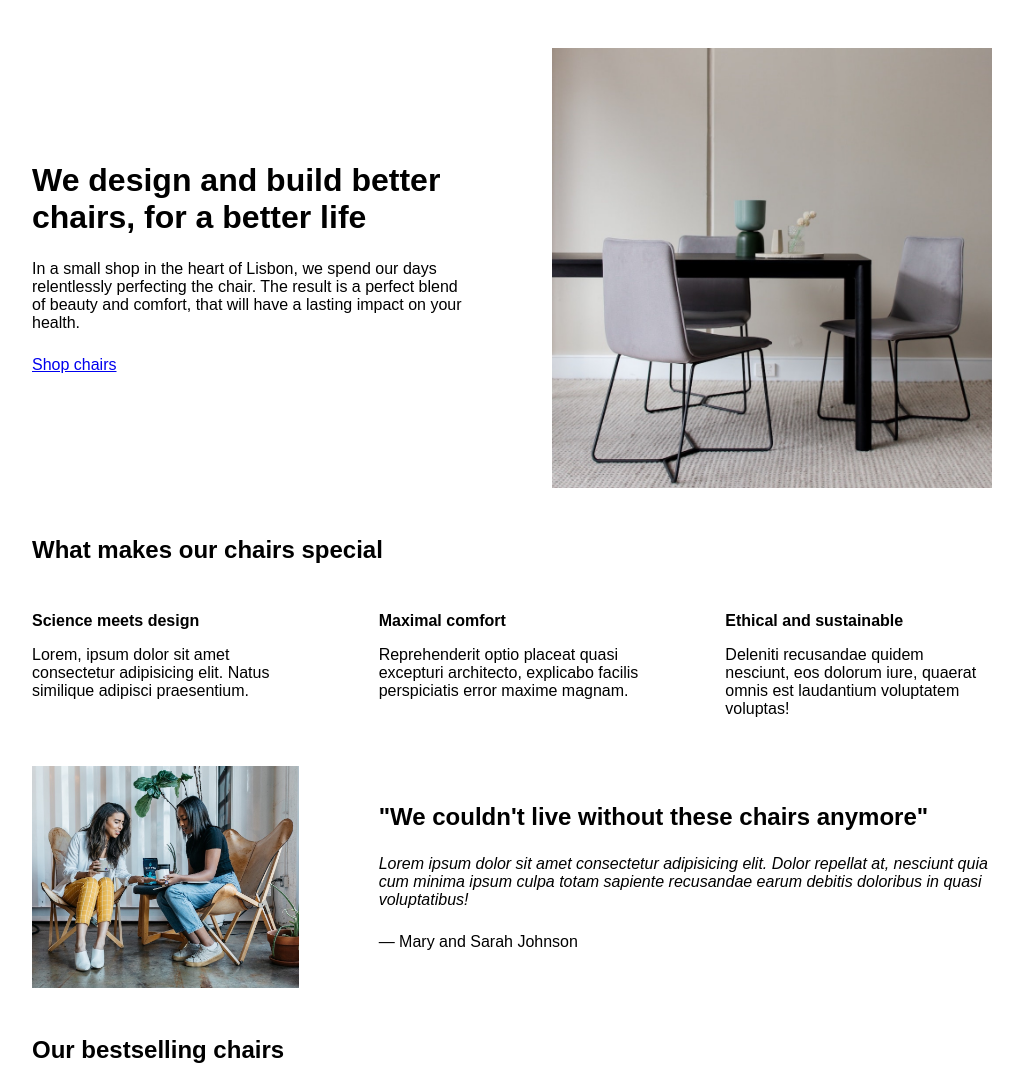
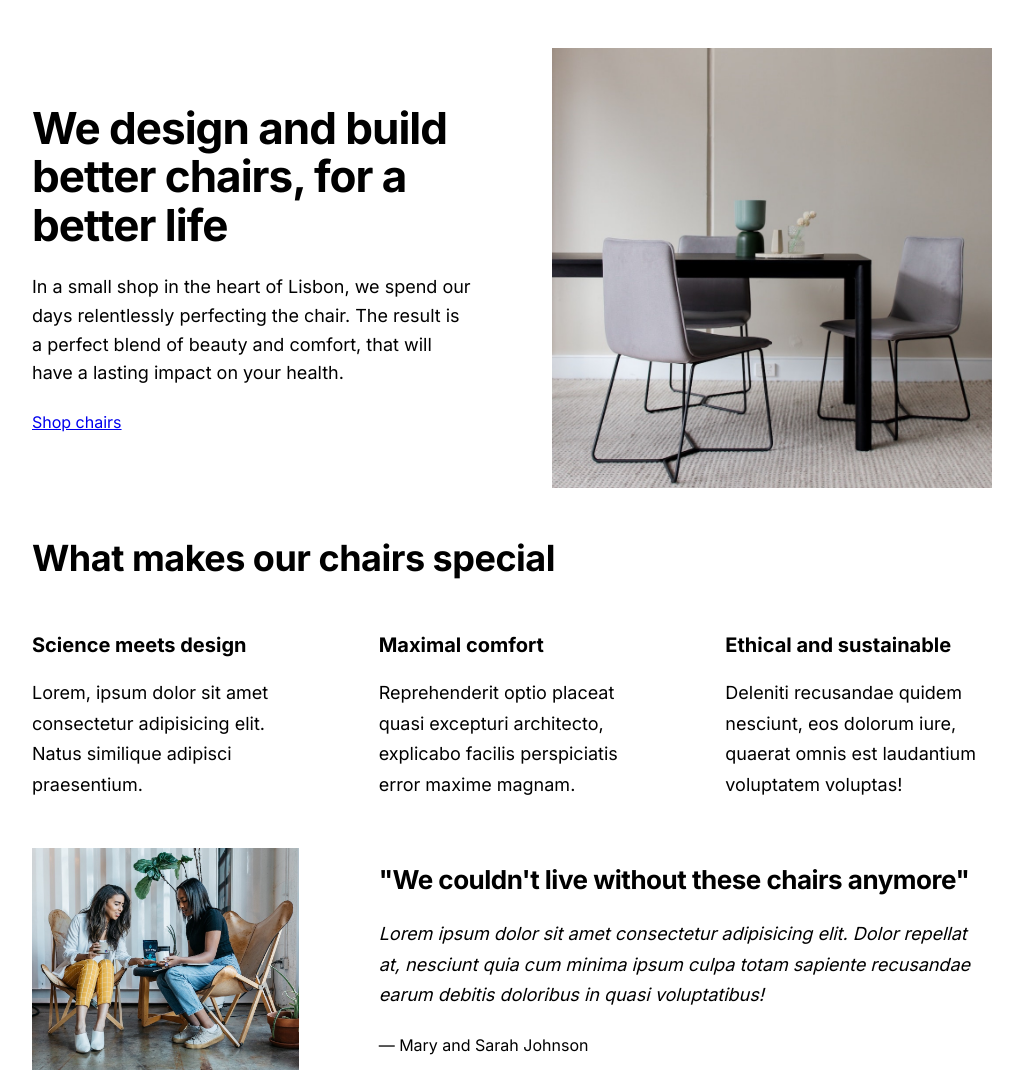
Before and after one commit to Emanuel-Boaventura/Chair-Shop-Design, a plain HTML site: page index.html in a window 1280 px wide. Shown: the top 1073 px of the page, without its empty margins (128-1151 px from the left). Drawn offline with Linux system fonts and the light colour scheme.

Commit message:
Typography done

```diff
--- a/index.html
+++ b/index.html
@@ -4,6 +4,13 @@
     <meta charset="UTF-8" />
     <meta http-equiv="X-UA-Compatible" content="IE=edge" />
     <meta name="viewport" content="width=device-width, initial-scale=1.0" />
+    <!-- Google Fonts link -->
+    <link rel="preconnect" href="https://fonts.googleapis.com" />
+    <link rel="preconnect" href="https://fonts.gstatic.com" crossorigin />
+    <link
+      href="https://fonts.googleapis.com/css2?family=Inter:wght@400;500;700&display=swap"
+      rel="stylesheet"
+    />
 
     <link rel="stylesheet" href="style.css" />
     <title>Lisbon Chair Shop</title>
--- a/style.css
+++ b/style.css
@@ -16,7 +16,7 @@ FONT SIZE SYSTEM (px)
 /* GENERAL STYLES */
 /* ------------------------ */
 body {
-  font-family: sans-serif;
+  font-family: "Inter", sans-serif;
 }
 
 .container {
@@ -31,6 +31,8 @@ section {
 
 h2 {
   margin-bottom: 48px;
+  font-size: 36px;
+  letter-spacing: -0.5px;
 }
 
 .grid-3-cols {
@@ -57,10 +59,15 @@ header {
 
 h1 {
   margin-bottom: 24px;
+  font-size: 44px;
+  line-height: 1.1;
+  letter-spacing: -1px;
 }
 
 .header-text {
   margin-bottom: 24px;
+  font-size: 18px;
+  line-height: 1.6;
 }
 
 img {
@@ -69,17 +76,23 @@ img {
 
 /* FEATURES */
 .features-icon {
+  /* I will set a value later */
 }
 
 .features-title {
   margin-bottom: 16px;
+  font-size: 20px;
+  line-height: 1.7;
 }
 
 .features-text {
+  font-size: 18px;
+  line-height: 1.7;
 }
 
 /* TESTIMONIAL */
 .testimonial-section {
+  /* I will set a value later */
 }
 
 .testimonial-box {
@@ -89,11 +102,14 @@ img {
 
 .testimonial-box h2 {
   margin-bottom: 24px;
+  font-size: 26px;
 }
 
 .testimonial-text {
   font-style: italic;
   margin-bottom: 24px;
+  font-size: 18px;
+  line-height: 1.7;
 }
 
 /* CHAIRS */
@@ -103,6 +119,7 @@ img {
 
 h3 {
   margin-bottom: 24px;
+  font-size: 20px;
 }
 
 .chair-details {
@@ -122,13 +139,16 @@ h3 {
 }
 
 .chair-icon {
+  /* I will set a value later */
 }
 
 .chair-price {
   display: flex;
   justify-content: space-between;
+  font-size: 20px;
 }
 
 footer {
   margin-bottom: 48px;
+  font-size: 14px;
 }
```
